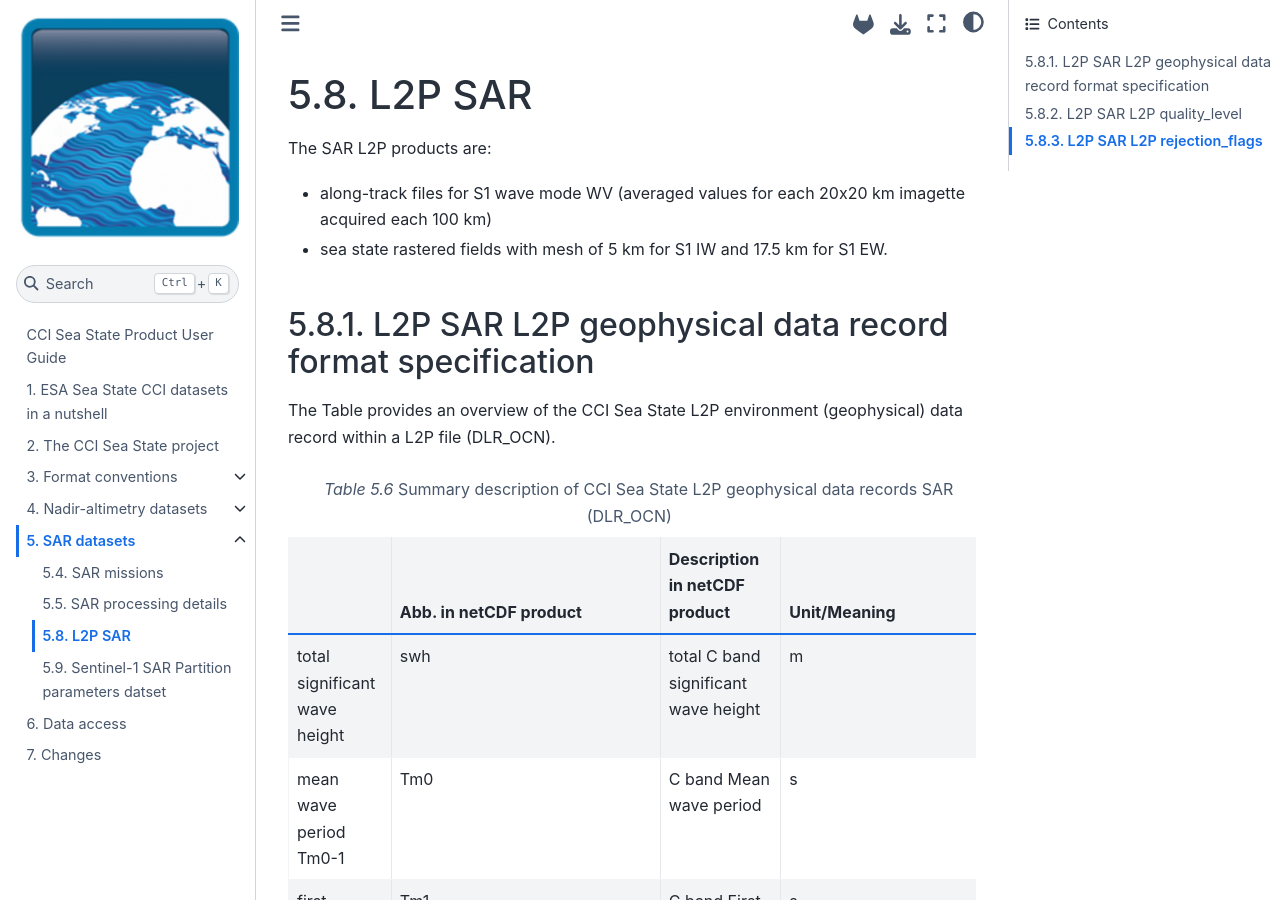
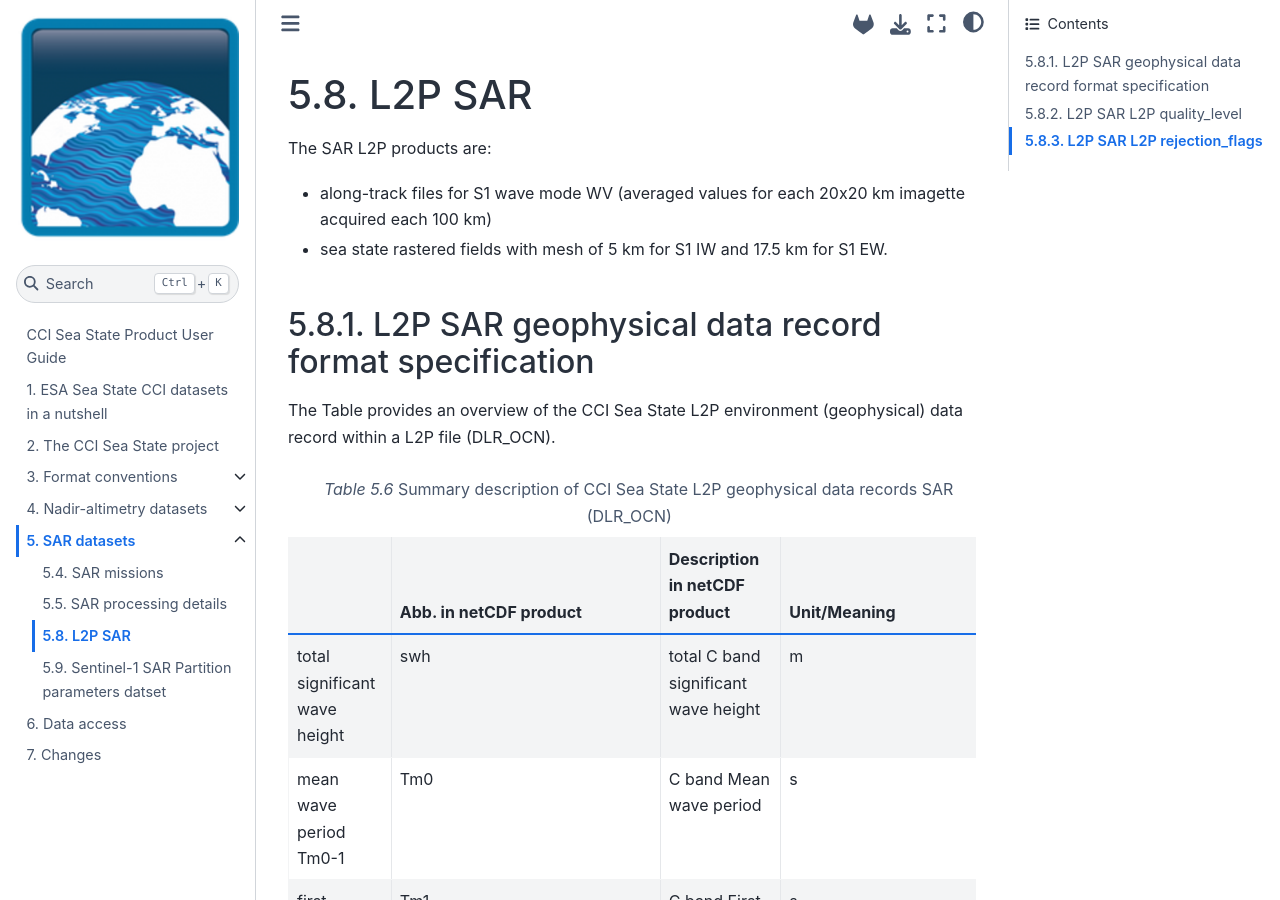
Before and after one commit to umr-lops/cci-seastate-pum, a Jupyter Book: the page built from sar/sar_dlr_l2p.md, in a window 1280 px wide and 900 px high. Built offline with Jupyter Book 1.0.4 settings and Sphinx 7.4.7 and the Sphinx Book theme 1.1.4, drawn with Linux system fonts in a browser that asks for light colours.

Commit message:
Edit sar_dlr_l2p.md

```diff
--- a/sar/sar_dlr_l2p.md
+++ b/sar/sar_dlr_l2p.md
@@ -5,7 +5,7 @@ The SAR L2P products are:
 - sea state rastered fields with mesh of 5 km for S1 IW and 17.5 km for S1 EW.
 
 
-## L2P  SAR L2P geophysical data record format specification
+## L2P SAR geophysical data record format specification
 
 The Table provides an overview of the CCI Sea State L2P environment (geophysical) data record within a L2P file (DLR_OCN).
 
```
